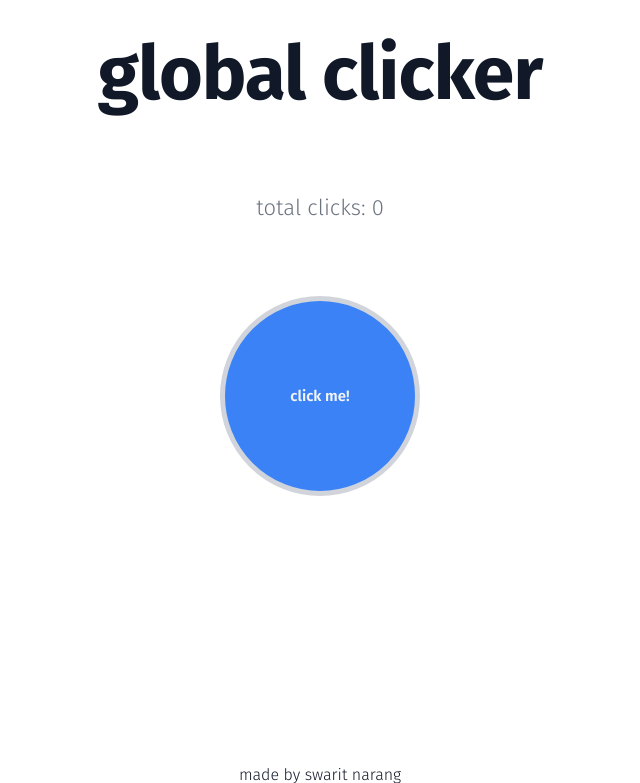
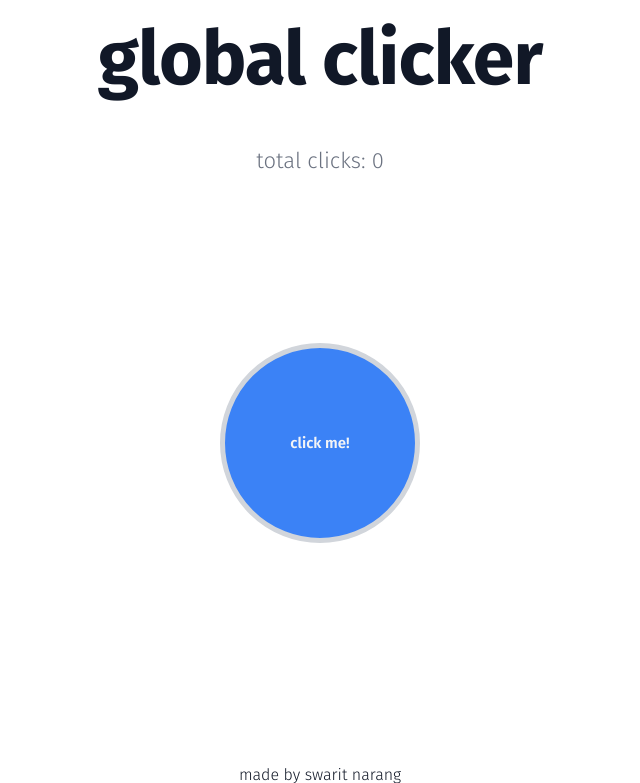
Before and after one commit to hellonearth311/Global-Clicker, a Django app: page /clicker/ in a window 1280 px wide. Shown: the top 783 px of the page, without its empty margins (320-960 px from the left). Run offline with Django 5.2, Linux system fonts and the light colour scheme; data that the repository does not hold is empty.

Commit message:
increase margin of clicker button

```diff
--- a/global_clicker_app/static/style.css
+++ b/global_clicker_app/static/style.css
@@ -166,6 +166,7 @@ body {
   cursor: pointer;
   transition: background-color 0.2s ease-in-out, transform 0.1s ease-in-out;
   border: 5px solid var(--color-border);
+  margin-top: 125px;
 }
 
 #clicker:hover {
```
